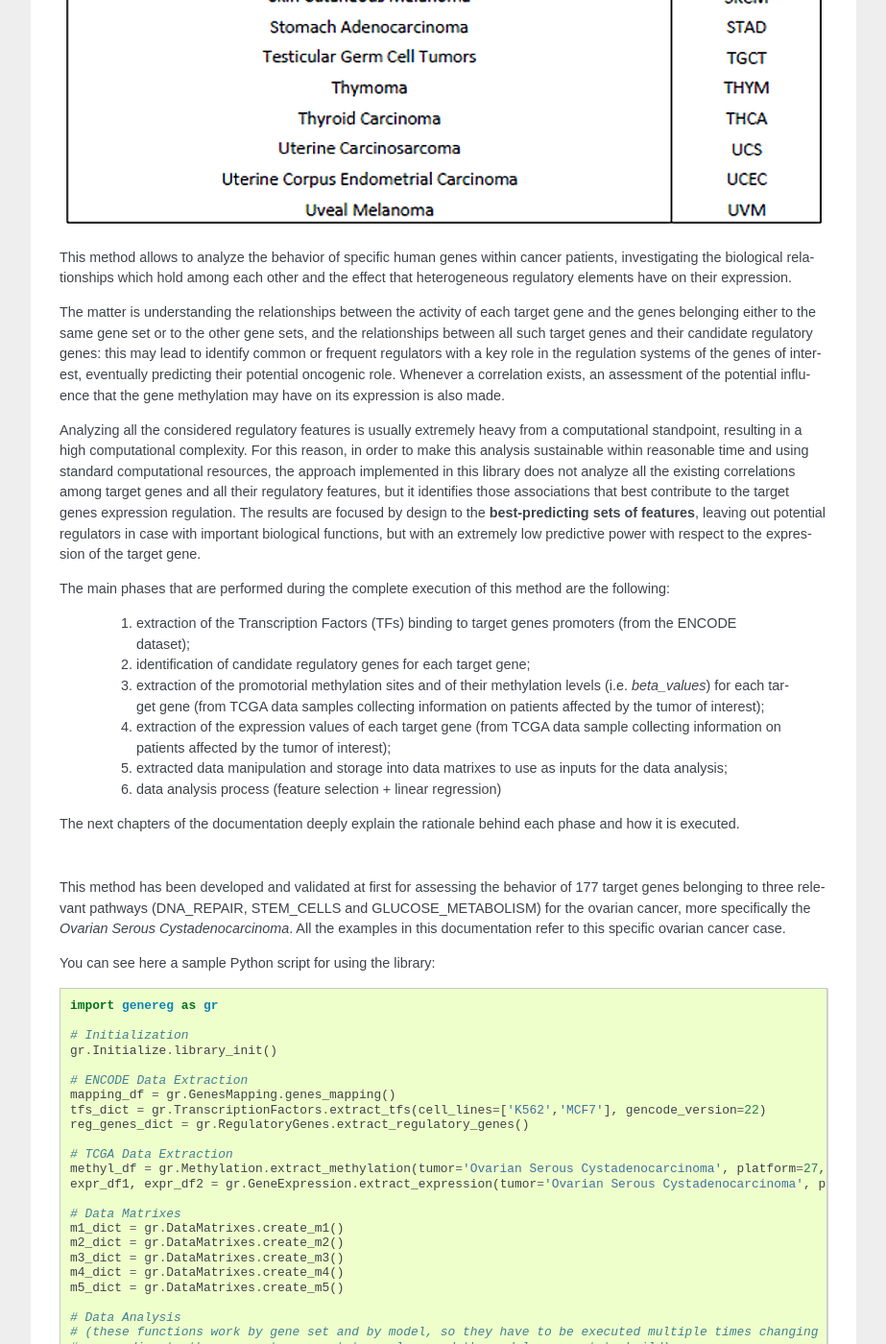
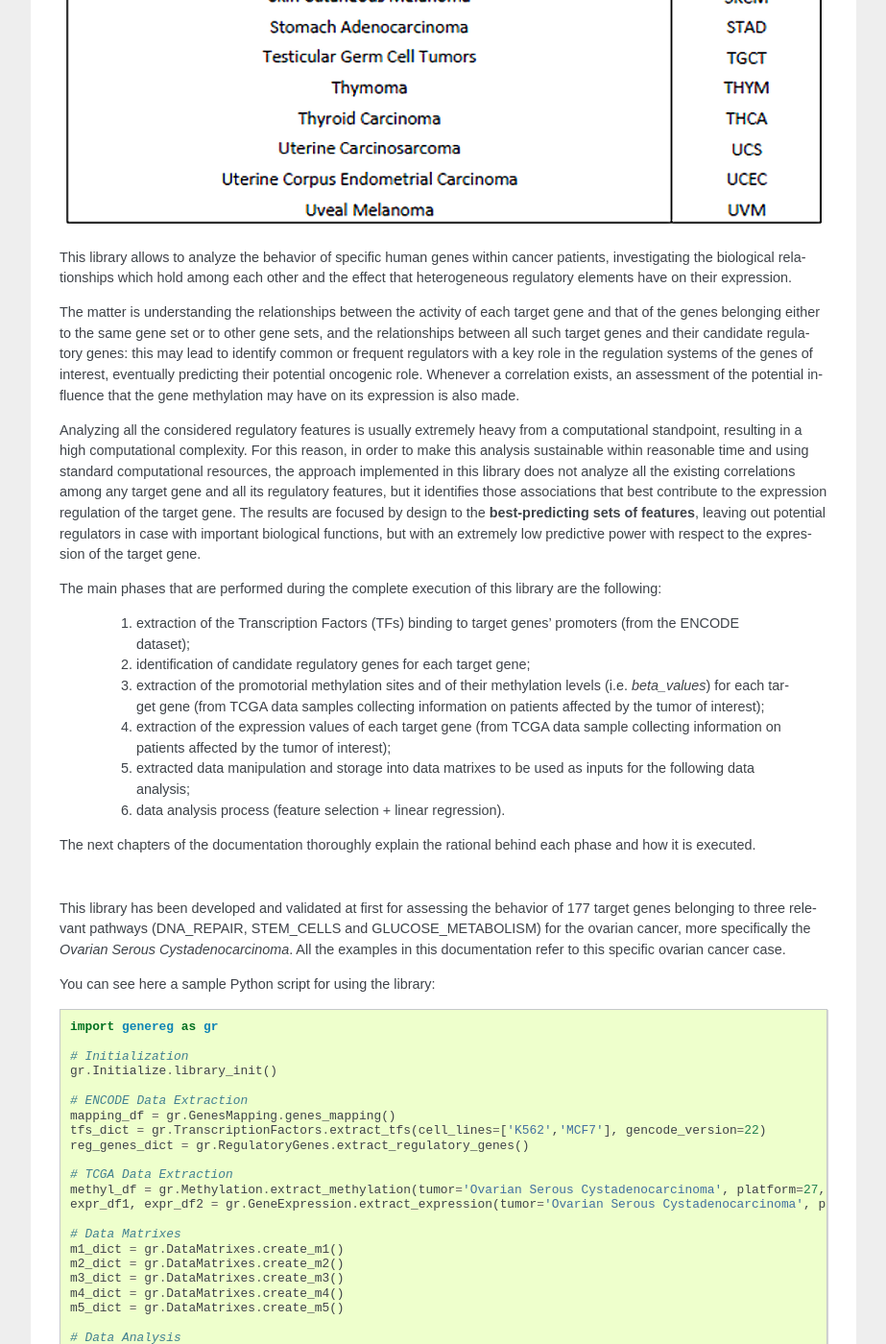
Before and after one commit to DEIB-GECO/genereg, a Sphinx documentation site: the page built from doc/source/introduction.rst, in a window 1280 px wide and 1400 px high, scrolled down 1369 px. Shown: the whole window at 96% size, without its empty margins (198-1121 px from the left). Built offline with Sphinx 7.4.7, drawn with Linux system fonts in a browser that asks for light colours; some of the changed text lies outside the part shown.

Commit message:
Update introduction.rst

```diff
--- a/doc/source/introduction.rst
+++ b/doc/source/introduction.rst
@@ -18,16 +18,16 @@ ENCODE and TCGA are the datasets currently available on GMQL for this type of da
 .. image:: images/tcgatumors.png
 
 
-This method allows to analyze the behavior of specific human genes within cancer patients, investigating the biological relationships which hold among each other and the effect that heterogeneous regulatory elements have on their expression.
+This library allows to analyze the behavior of specific human genes within cancer patients, investigating the biological relationships which hold among each other and the effect that heterogeneous regulatory elements have on their expression.
 
-The matter is understanding the relationships between the activity of each target gene and the genes belonging either to the same gene set or to the other gene sets, and the relationships between all such target genes and their candidate regulatory genes: this may lead to identify common or frequent regulators with a key role in the regulation systems of the genes of interest, eventually predicting their potential oncogenic role. Whenever a correlation exists, an assessment of the potential influence that the gene methylation may have on its expression is also made.
+The matter is understanding the relationships between the activity of each target gene and that of the genes belonging either to the same gene set or to other gene sets, and the relationships between all such target genes and their candidate regulatory genes: this may lead to identify common or frequent regulators with a key role in the regulation systems of the genes of interest, eventually predicting their potential oncogenic role. Whenever a correlation exists, an assessment of the potential influence that the gene methylation may have on its expression is also made.
 
-Analyzing all the considered regulatory features is usually extremely heavy from a computational standpoint, resulting in a high computational complexity. For this reason, in order to make this analysis sustainable within reasonable time and using standard computational resources, the approach implemented in this library does not analyze all the existing correlations among target genes and all their regulatory features, but it identifies those associations that best contribute to the target genes expression regulation.
+Analyzing all the considered regulatory features is usually extremely heavy from a computational standpoint, resulting in a high computational complexity. For this reason, in order to make this analysis sustainable within reasonable time and using standard computational resources, the approach implemented in this library does not analyze all the existing correlations among any target gene and all its regulatory features, but it identifies those associations that best contribute to the expression regulation of the target gene.
 The results are focused by design to the **best-predicting sets of features**, leaving out potential regulators in case with important biological functions, but with an extremely low predictive power with respect to the expression of the target gene.
 
-The main phases that are performed during the complete execution of this method are the following:
+The main phases that are performed during the complete execution of this library are the following:
 
-	1) extraction of the Transcription Factors (TFs) binding to target genes promoters (from the ENCODE dataset);
+	1) extraction of the Transcription Factors (TFs) binding to target genes' promoters (from the ENCODE dataset);
 
 	2) identification of candidate regulatory genes for each target gene;
 
@@ -35,15 +35,15 @@ The main phases that are performed during the complete execution of this method
 
 	4) extraction of the expression values of each target gene (from TCGA data sample collecting information on patients affected by the tumor of interest);
 
-	5) extracted data manipulation and storage into data matrixes to use as inputs for the data analysis;
+	5) extracted data manipulation and storage into data matrixes to be used as inputs for the following data analysis;
 
-	6) data analysis process (feature selection + linear regression)
+	6) data analysis process (feature selection + linear regression).
 
-The next chapters of the documentation deeply explain the rationale behind each phase and how it is executed.
+The next chapters of the documentation thoroughly explain the rational behind each phase and how it is executed.
 
 |
 
-This method has been developed and validated at first for assessing the behavior of 177 target genes belonging to three relevant pathways (DNA_REPAIR, STEM_CELLS and GLUCOSE_METABOLISM) for the ovarian cancer, more specifically the *Ovarian Serous Cystadenocarcinoma*.
+This library has been developed and validated at first for assessing the behavior of 177 target genes belonging to three relevant pathways (DNA_REPAIR, STEM_CELLS and GLUCOSE_METABOLISM) for the ovarian cancer, more specifically the *Ovarian Serous Cystadenocarcinoma*.
 All the examples in this documentation refer to this specific ovarian cancer case.
 
 You can see here a sample Python script for using the library::
```
Also changed, not shown: other parts of doc/source/introduction.rst (+1 -1 lines).
